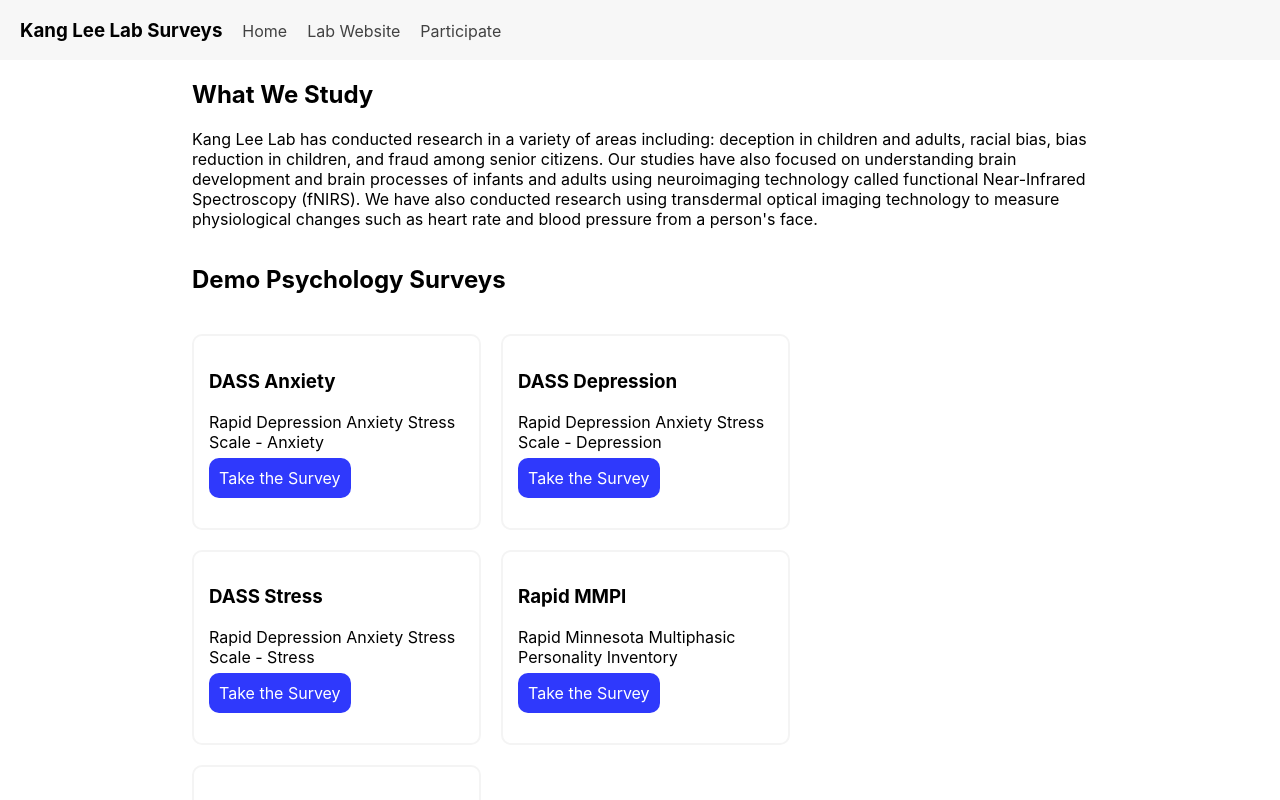
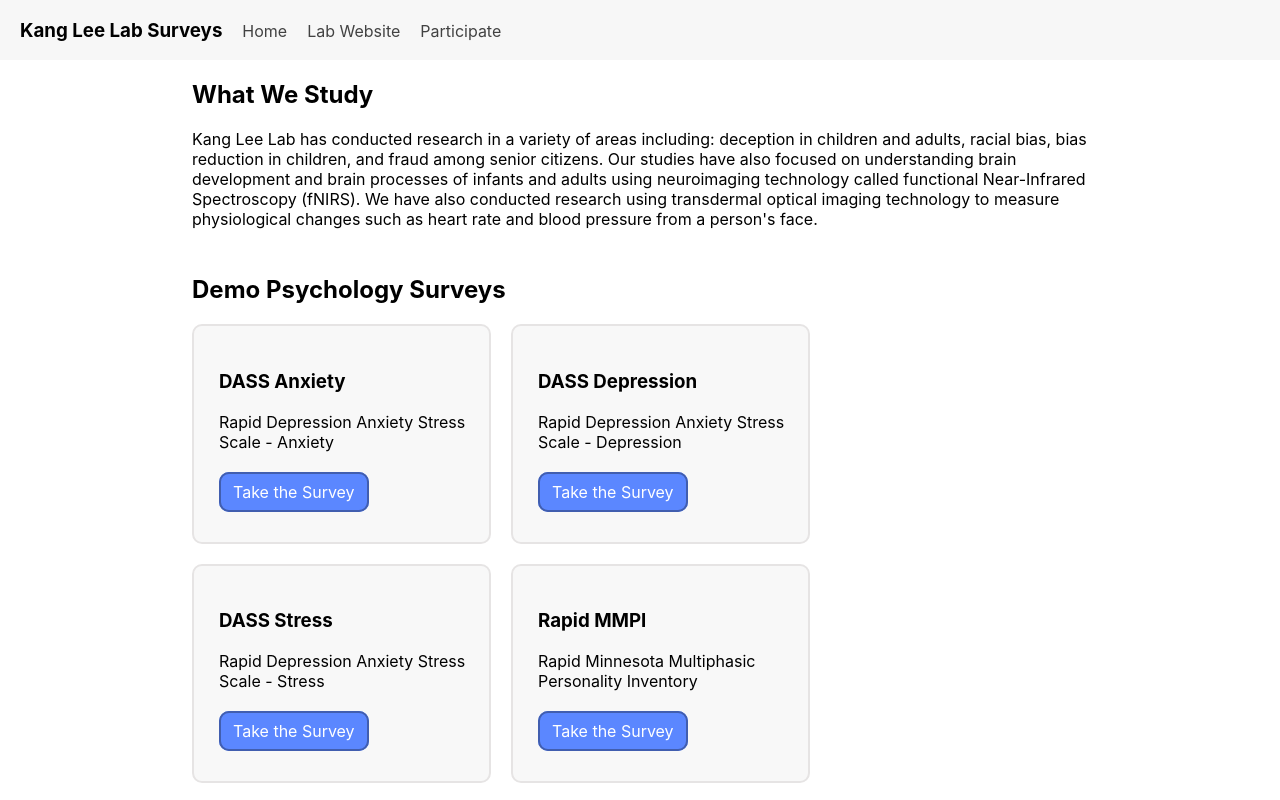
Before and after one commit to kang-lee-lab/lab-surveys-frontend, a React (Create React App) app: page / in a window 1280 px wide. Shown: the top 800 px of the page. Built offline with nearby package versions, Linux system fonts and the light colour scheme.

Commit message:
update styling of homepage

```diff
--- a/src/components/SurveyCards/SurveyCards.css
+++ b/src/components/SurveyCards/SurveyCards.css
@@ -1,16 +1,22 @@
 .survey-cards {
     float: left;
-    padding: 15px 20px 40px 15px;
     width: 250px;
+    background-color: #f8f8f8;
+    padding: 25px 20px 40px 25px;
     margin-top: 20px;
     margin-right: 20px;
     border-radius: 10px;
-    border: 2px solid #f4f4f4;
+    border: 2px solid rgb(230, 228, 228);
 }
 
 .survey-cards>a {
-    background-color: #2f39fc;
     color: #fff;
-    padding: 10px 10px;
+    background-color: #5b87ff;
+    border: 2px solid #415eaf;
     border-radius: 10px;
+    padding: 8px 12px;
 }
+
+.survey-cards>p {
+    margin-bottom: 30px;
+}
--- a/src/pages/Homepage/Homepage.css
+++ b/src/pages/Homepage/Homepage.css
@@ -8,3 +8,9 @@
     display: flex;
     flex-direction: column;
 }
+
+.survey-card-containers>div>h2 {
+    padding: 0;
+    margin: 0;
+    margin-top: 30px;
+}
```
